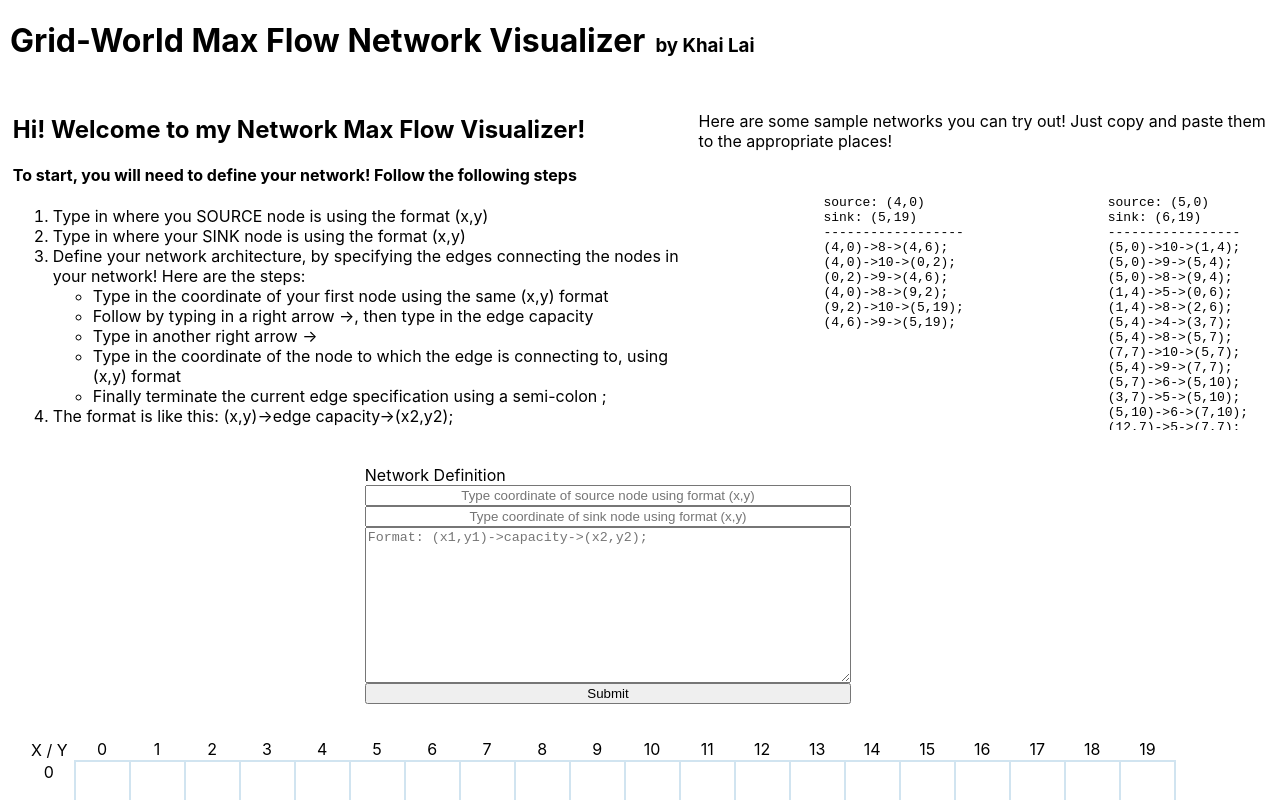
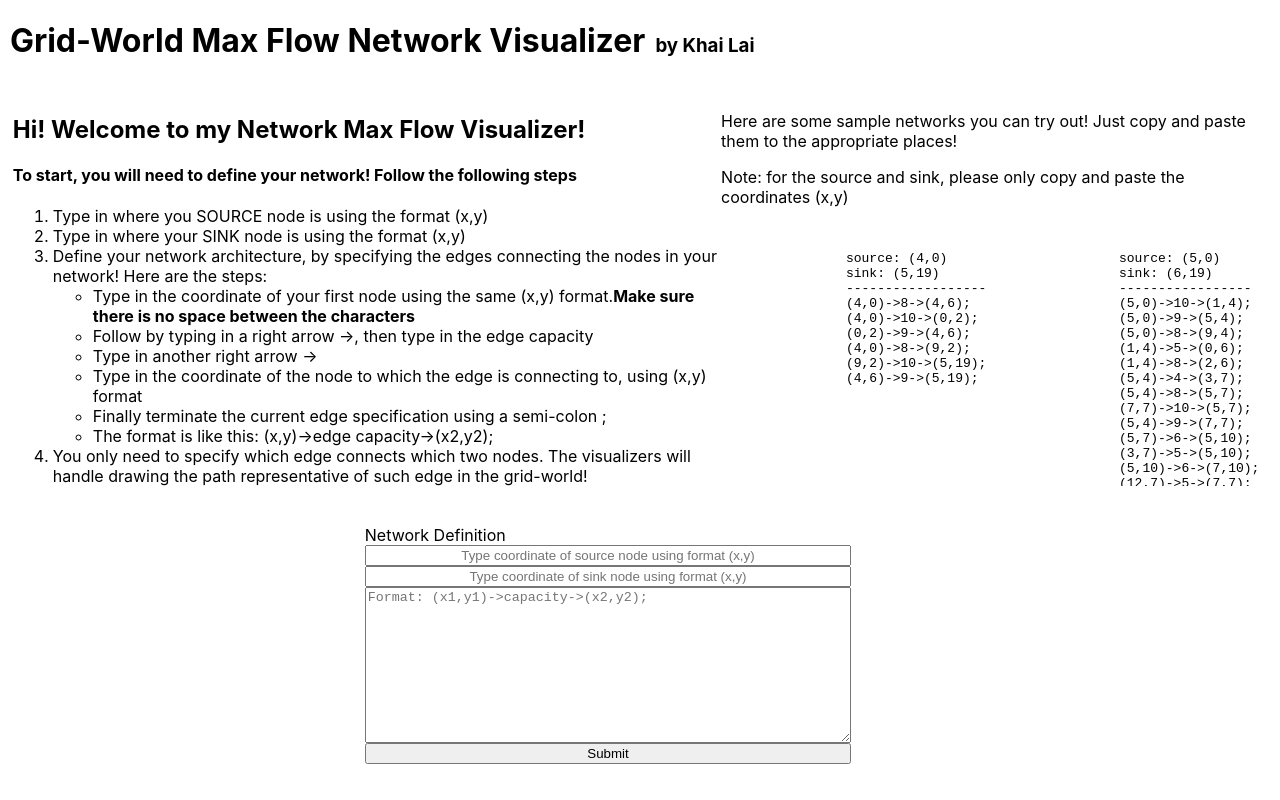
Before and after one commit to treelover28/MaxFlowNetworkVisualizer, a React (Create React App) app: page / in a window 1280 px wide. Shown: the top 800 px of the page. Built offline with nearby package versions, Linux system fonts and the light colour scheme.

Commit message:
Make instructions more explicit. Instructs users how to read the board. Instruct users to keep clicking on the algorithm buttons

```diff
--- a/src/components/Board.js
+++ b/src/components/Board.js
@@ -333,7 +333,8 @@ class Board extends React.Component {
         let board = null;
         let algoChooser = (
             <div id="algo-chooser">
-                <h3>The flow through your network may still be improved! Please choose which max flow algorithm you wish to use:</h3>
+                <h2>The flow through your network may still be improved!</h2>
+                <h3>Keep clicking the algorithm buttons to incrementally improve the flow through your network.</h3>
                 <div className = "algo-board">
                     <div id="ford-fulkerson">
                         <button onClick={()=> {board = this.runMaxFlowAlgorithm("Ford-Fulkerson")}}>Ford-Fulkerson</button>
@@ -372,6 +373,13 @@ class Board extends React.Component {
             </div>
         );
 
+        let boardReadingGuide = (
+            <div>
+                <h4>Note: Paths from the same origin/node will have the same color! This is to indicate where the edge is coming from!</h4>
+                <h4>After running either of the max-flow algorithm, the augmenting path through the network will be highlighted!</h4>
+            </div>
+        )
+
         return(
             <article className="max-flow-visualizer">
                 <Instruction></Instruction>
@@ -387,7 +395,11 @@ class Board extends React.Component {
                     </form>
                     {/* Only display algorithm choosing panel while max flow has not been reached */}
                     {this.state.hasNetworkBoard && !this.state.maxFlowReached? algoChooser: null}
+
+                </div>
+                <div className="boardReadingGuide">
                     {this.state.hasNetworkBoard? currentFlowReport: null}
+                    {this.state.hasNetworkBoard? boardReadingGuide: null}
                 </div>
                 <div>{board == null? this.drawBoard() : board}</div>
 
--- a/src/components/Instruction.js
+++ b/src/components/Instruction.js
@@ -58,18 +58,23 @@ class Instruction extends React.Component {
                     <li>Define your network architecture, by specifying the edges connecting the nodes
                         in your network! Here are the steps:
                         <ul>
-                            <li>Type in the coordinate of your first node using the same (x,y) format</li>
+                            <li>Type in the coordinate of your first node using the same (x,y) format.
+                                <strong>Make sure there is no space between the characters</strong></li>
                             <li>Follow by typing in a right arrow {"->"}, then type in the edge capacity</li>
                             <li>Type in another right arrow {"->"} </li>
                             <li>Type in the coordinate of the node to which the edge is connecting to, using (x,y) format</li>
                             <li> Finally terminate the current edge specification using a semi-colon {";"}</li>
+                            <li>The format is like this: {"(x,y)->edge capacity->(x2,y2);"}</li>
                         </ul>
                     </li>
-                    <li>The format is like this: {"(x,y)->edge capacity->(x2,y2);"}</li>
+                    <li>You only need to specify which edge connects which two nodes. The visualizers will handle drawing the
+                        path representative of such edge in the grid-world!
+                    </li>
                 </ol>
                 </div>
                 <div>
                     <p>Here are some sample networks you can try out! Just copy and paste them to the appropriate places!</p>
+                    <p>Note: for the source and sink, please only copy and paste the coordinates (x,y)</p>
                     <div className = "sampleNetworks">
                         <pre className = "sample">{this.state.sampleProgram1}</pre>
                         <pre className = "sample">{this.state.sampleProgram2}</pre>
--- a/src/styles/Board.css
+++ b/src/styles/Board.css
@@ -94,12 +94,6 @@
   color: #fefefe;
 }
 
-.inPath {
-  border-color: coral;
-  border-style: solid;
-  border-width: 5px;
-}
-
 .rheader {
   display: flex;
   justify-content: center;
@@ -108,3 +102,7 @@
 .cheader {
   text-align: center;
 }
+
+.boardReadingGuide {
+  display: flex;
+}
```
Also changed, not shown: 1 other file (tests, documents, lock files or other folders).
